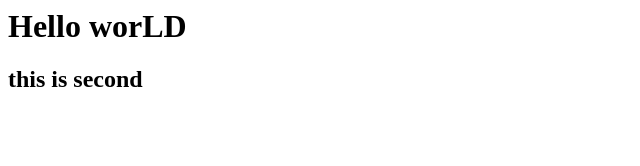
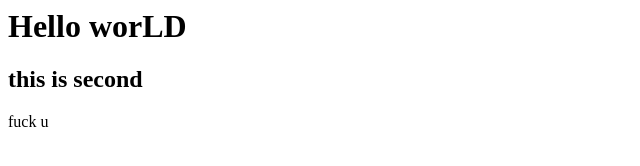
Before and after one commit to 2x-Hra/Let-Git, a plain HTML site: page index.html in a window 1280 px wide. Shown: the full height of the page, 0-640 px from the left. Drawn offline with Linux system fonts and the light colour scheme.

Commit message:
Update index.html

```diff
--- a/index.html
+++ b/index.html
@@ -5,5 +5,6 @@
     <body>
         <h1>Hello worLD</h1>
         <h2>this is second</h2>
+        fuck u
     </body>
 </html>
```
